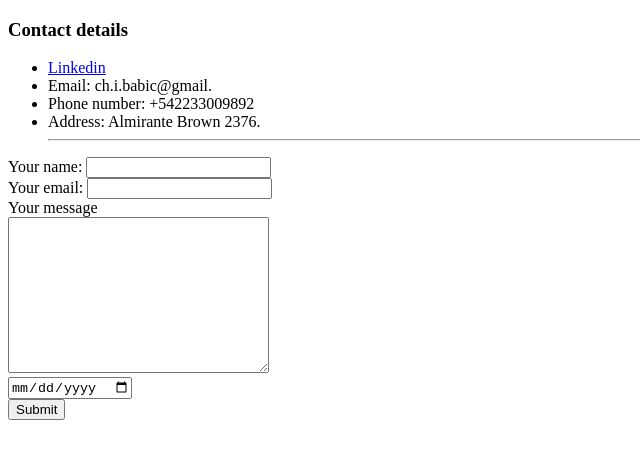
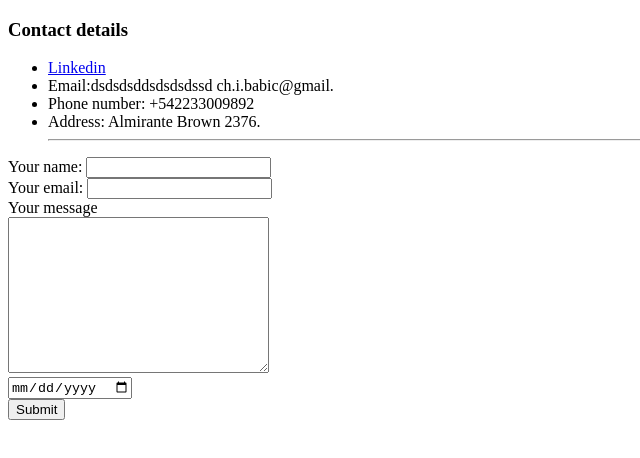
Before and after one commit to christianbabic/CV, a plain HTML site: page Contact.html in a window 1280 px wide. Shown: the whole page, without its empty margins (0-640 px from the left). Drawn offline with Linux system fonts and the light colour scheme.

Commit message:
Update Contact.html

```diff
--- a/Contact.html
+++ b/Contact.html
@@ -8,7 +8,7 @@
     <h3>Contact details</h3>
   <ul type=a start="1">
       <li><a href="https://www.linkedin.com/in/christianbabic/">Linkedin</a></li>
-      <li>Email: ch.i.babic@gmail.</li>
+      <li>Email:dsdsdsddsdsdsdssd ch.i.babic@gmail.</li>
       <li>Phone number: +542233009892</li>
       <li>Address: Almirante Brown 2376.</li>
 <hr>
```
